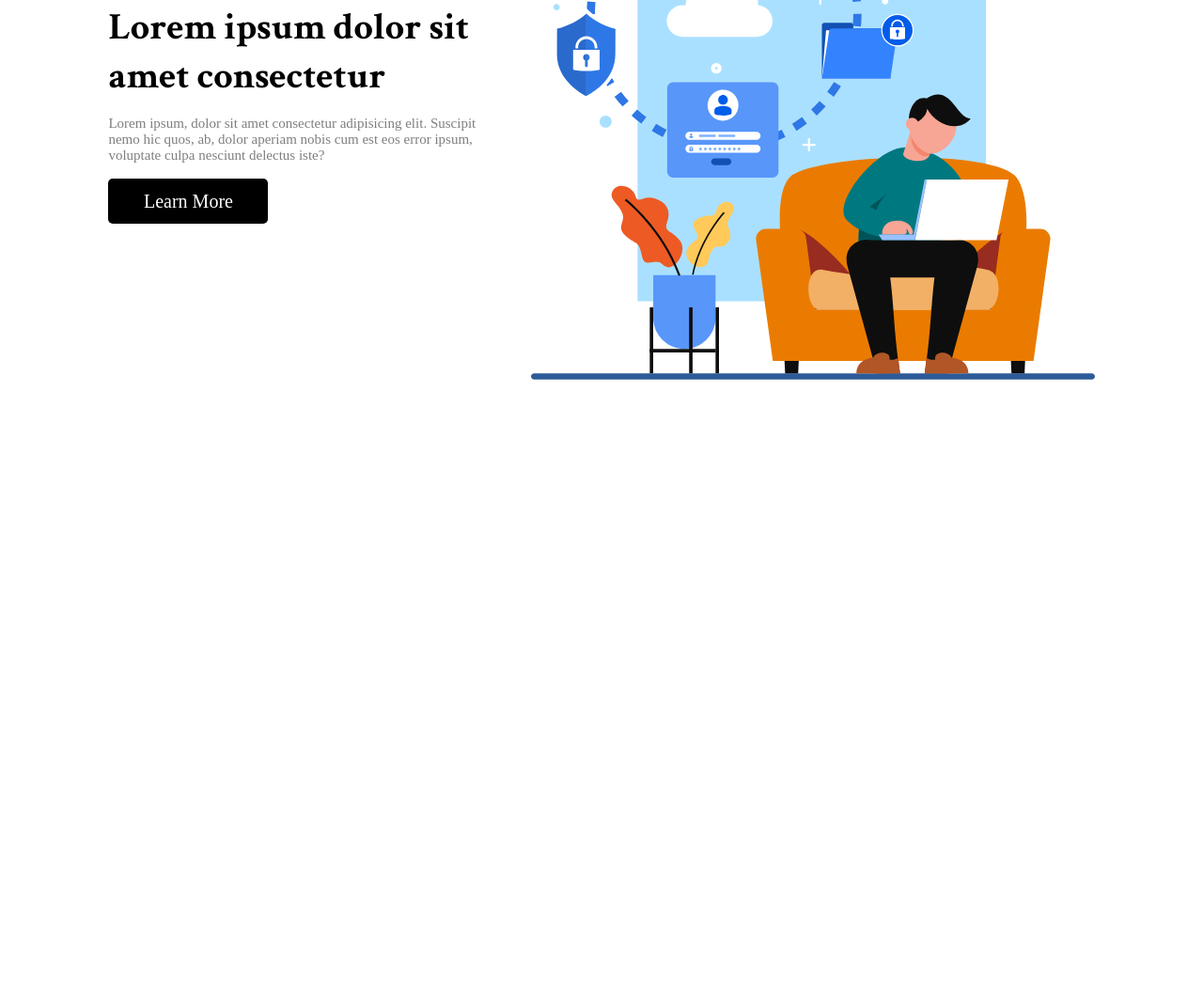
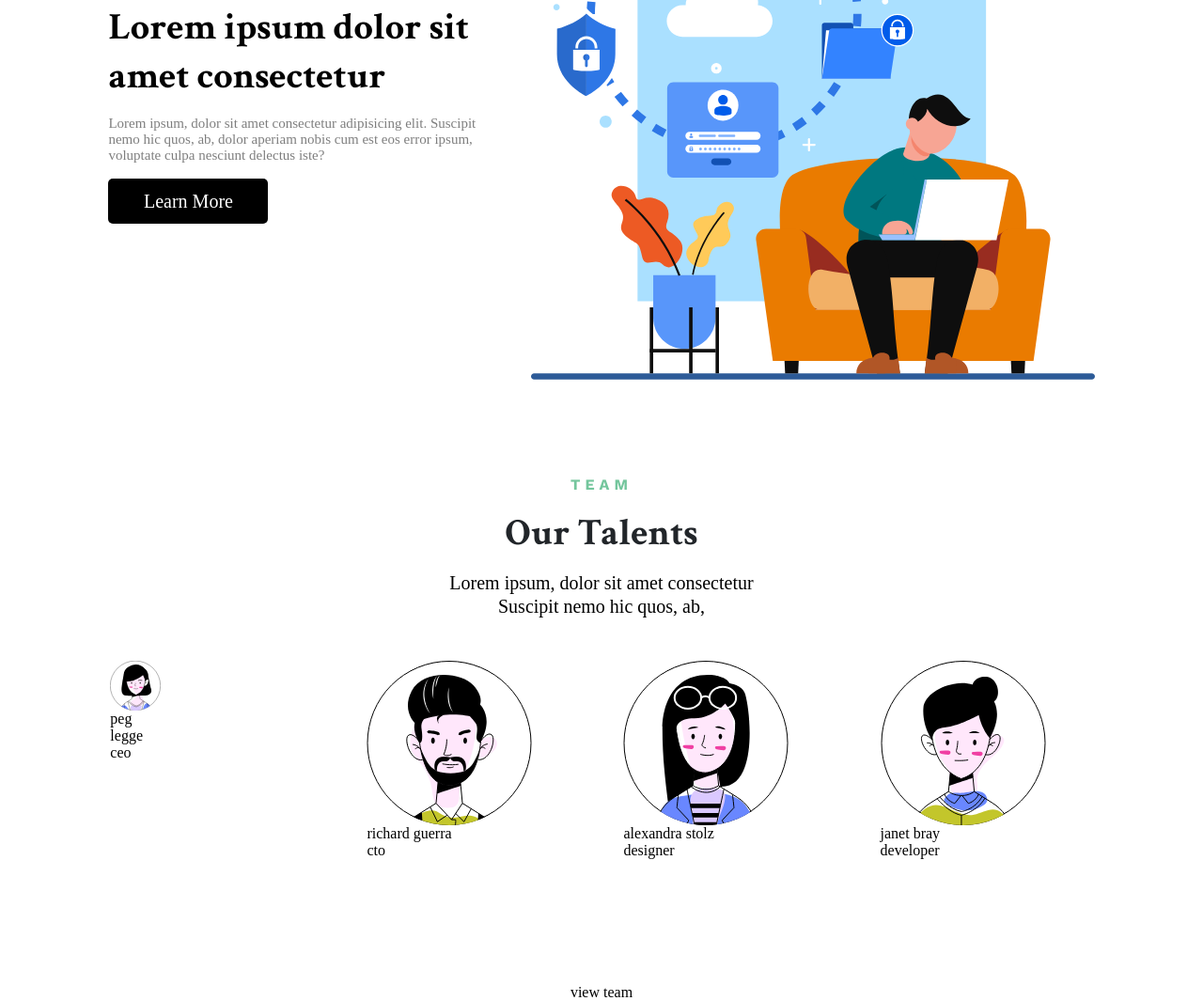
Before and after one commit to qlonw/zonbe_mozhi_trahot, a plain HTML site: page page1/index.html in a window 1280 px wide. Shown: the part 1724-2789 px from the top of the page at 94% size. Before the commit the page ends 2128 px from the top, so only its background shows below. Drawn offline with nearby package versions, Linux system fonts and the light colour scheme.

Commit message:
0.87 popa

```diff
--- a/page1/index.html
+++ b/page1/index.html
@@ -69,6 +69,44 @@
             </article>
             <article class="main-info-two__img"><img src="image/main/maingroup.svg"></article>
         </section>
+        <section class="main__team team">
+            <article class="team__team-info team-info">
+                <div class="team-info__title-small"><h1>team</h1></div>
+                <div class="team-info__title-big"><h2>our talents</h2></div>
+                <div class="team-info__info"><p>Lorem ipsum, dolor sit amet consectetur Suscipit nemo hic quos, ab,</p></div>
+            </article>
+            <section class="team__staff-profiles staff-profiles">
+                <article class="staff-profiles__staff-legge staff-legge">
+                    <div class="staff-legge__photo"><img src="image/main/staff_legge.svg"></div>
+                    <div class="staff-legge__staff-legge-info staff-legge-info">
+                        <div class="staff-legge-info__name"><h2>peg legge</h2></div>
+                        <div class="staff-legge-info__position"><p>ceo</p></div>
+                    </div>
+                </article>
+                <article class="staff-profiles_staff-guerra staff-guerra">
+                    <div class="staff-guerra__photo"><img src="image/main/staff_guerra.svg"></div>
+                    <div class="staff-guerra__staff-guerra-info staff-guerra-info">
+                        <div class="staff-guerra-info__name"><h2>richard guerra</h2></div>
+                        <div class="staff-guerra-info__position"><p>cto</p></div>
+                    </div>
+                </article>
+                <article class="staff-profiles__staff-stolz staff-stolz">
+                    <div class="staff-stolz__photo"><img src="image/main/staff_stolz.svg"></div>
+                    <div class="staff-stolz__staff-stolz-info staff-stolz-info">
+                        <div class="staff-stolz-info__name"><h2>alexandra stolz</h2></div>
+                        <div class="staff-stolz-info__position"><p>designer</p></div>
+                    </div>
+                </article>
+                <article class="staff-profiles__staff-bray staff-bray">
+                    <div class="staff-bray__photo"><img src="image/main/staff_bray.svg"></div>
+                    <div class="staff-bray__staff-bray-info staff-bray-info">
+                        <div class="staff-bray-info__name"><h2>janet bray</h2></div>
+                        <div class="staff-bray-info__position"><p>developer<p></div>
+                    </div>
+                </article>
+            </section>
+            <div class="team__btn-cont"><button type="button" class="team__button" href="###">view team</button></div>
+        </section>
     </main>
 </body>
 </html>
--- a/page1/styles.css
+++ b/page1/styles.css
@@ -1,3 +1,9 @@
+body{
+    display: flex;
+    flex-direction: column;
+    max-width: 125%;
+}
+
 .header{
     width: 100%;
     background-color: #74C69D;
@@ -299,6 +305,68 @@
     color: white;
 }
 
+.team{
+    width: calc(1176/1440 * 100%);
+    display: flex;
+    flex-direction: column;
+    justify-content: center;
+    align-items: center;
+    gap: 45px;
+    margin-top: 102px;
+}
+
+.team-info{
+    width: calc(404/1176 * 100%);
+    display: flex;
+    flex-direction: column;
+    justify-content: center;
+    align-items: center;
+    gap: 16px;
+}
+
+.team-info__title-small{
+    font-family: Work Sans;
+    font-weight: 700;
+    font-style: Bold;
+    font-size: 16px;
+    line-height: 125%;
+    letter-spacing: 5px;
+    text-align: center;
+    text-transform: uppercase;
+    color: #74C69D;
+}
+
+.team-info__title-big{
+    font-family: Crimson Text;
+    font-weight: 700;
+    font-style: Bold;
+    font-size: 40px;
+    line-height: 125%;
+    text-align: center;
+    text-transform: capitalize;
+    color: #212529;
+}
+
+.team-info__info{
+    font-family: Work Sans;
+    font-weight: 400;
+    font-size: 20px;
+    line-height: 125%;
+    text-align: center;
+}
+
+.staff-profiles{
+    width: 100%;
+    display: grid;
+    grid-template: auto/repeat(4, auto);
+    gap: 47px;
+}
+
+.staff-legge{
+    width: calc(279/1176 * 100%);
+    height: 299px;
+}
+
 @font-face {
     font-family: Work Sans;
     src: url(https://fonts.googleapis.com/css2?family=Work+Sans:ital,wght@0,100..900;1,100..900&display=swap);
```
Also changed, not shown: page1/image/main/staff_bray.svg (added), page1/image/main/staff_guerra.svg (added), page1/image/main/staff_legge.svg (added), page1/image/main/staff_stolz.svg (added).
